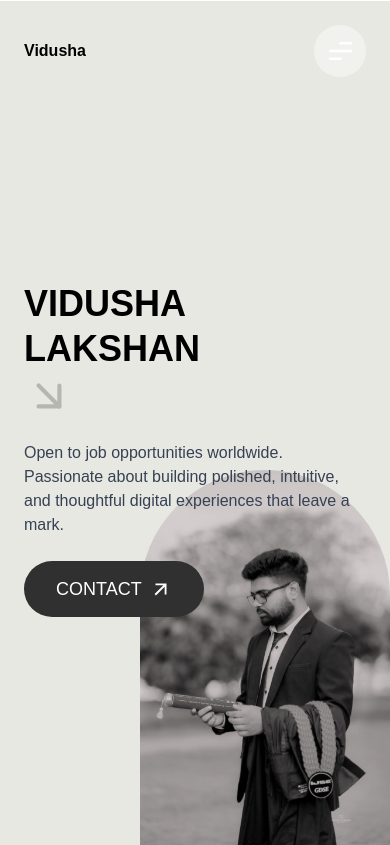
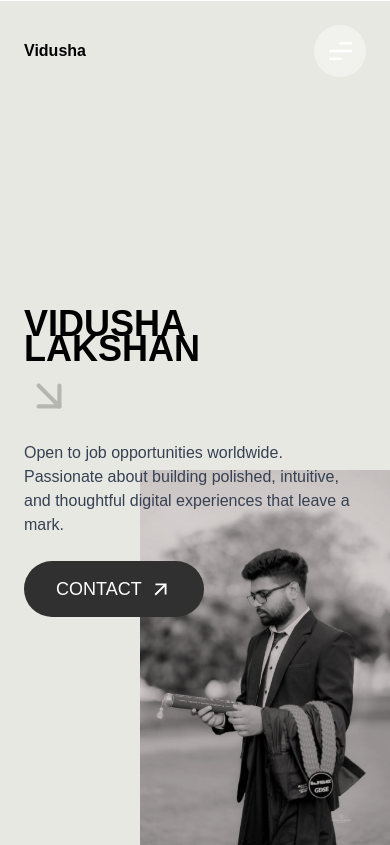
Before and after one commit to vidushalakshan/Modern-Portfolio, a Next.js app: page / in a window 390 px wide. Built offline with nearby package versions, Linux system fonts and the light colour scheme.

Commit message:
updated home section view

```diff
--- a/package.json
+++ b/package.json
@@ -9,6 +9,7 @@
     "lint": "eslint"
   },
   "dependencies": {
+    "classnames": "^2.5.1",
     "framer-motion": "^12.23.12",
     "next": "15.5.2",
     "react": "19.1.0",
--- a/src/app/page.js
+++ b/src/app/page.js
@@ -1,5 +1,6 @@
 import Navbar from "@/components/layout/Navbar";
 import Home from "@/components/pages/Home/page";
+import Service from "@/components/pages/Service/page";
 
 export default function page() {
   return (
--- a/src/components/layout/Navbar.jsx
+++ b/src/components/layout/Navbar.jsx
@@ -35,6 +35,7 @@ const contentFadeVariants = {
   visible: { opacity: 1 },
   exit: { opacity: 0 },
 };
+
 
 const Navbar = ({ isOpen, setIsOpen }) => {
   const [shouldShowNav, setShouldShowNav] = useState(true);
--- a/src/components/pages/Home/page.jsx
+++ b/src/components/pages/Home/page.jsx
@@ -15,7 +15,7 @@ const Page = () => {
         src={Images.homeImg}
         alt="Background"
         priority
-        className="absolute right-0 bottom-0 object-cover rounded-t-full w-[250px] sm:w-[350px] md:w-[450px] lg:w-[550px]"
+        className="absolute right-0 bottom-0 object-cover  w-[250px] sm:w-[350px] md:w-[450px] lg:w-[550px]"
       />
 
       {/* Content */}
@@ -25,9 +25,9 @@ const Page = () => {
           initial={{ opacity: 0, y: 40 }}
           animate={{ opacity: 1, y: 0 }}
           transition={{ duration: 1, ease: "easeOut" }}
-          className="text-4xl sm:text-6xl md:text-7xl lg:text-8xl xl:text-[150px] font-bold leading-tight text-black pt-13"
+          className="text-4xl sm:text-6xl md:text-7xl lg:text-8xl xl:text-[150px] mt-5 font-bold leading-tight text-black pt-13"
         >
-          VIDUSHA <br className="sm:hidden lg:block" /> LAKSHAN
+          VIDUSHA <br className="sm:hidden lg:block" /> <h1 className="relative bottom-5">LAKSHAN</h1>
         </motion.h1>
 
         {/* Arrow */}
@@ -36,7 +36,7 @@ const Page = () => {
           animate={{ opacity: 1, rotate: 0 }}
           transition={{ delay: 0.5, duration: 0.8, ease: "easeOut" }}
         >
-          <LuArrowDownRight size={50} className="text-[#b6b6b0] mb-5" />
+          <LuArrowDownRight size={50} className="text-[#b6b6b0] relative bottom-5" />
         </motion.div>
 
         {/* Subtitle */}
--- /dev/null
+++ b/src/components/pages/Service/page.jsx
@@ -0,0 +1,9 @@
+import React from 'react'
+
+const page = () => {
+  return (
+    <div>Service</div>
+  )
+}
+
+export default page
```
Also changed, not shown: src/styles/Home.module.css (added, +14 -0 lines), 1 other file (tests, documents, lock files or other folders).
